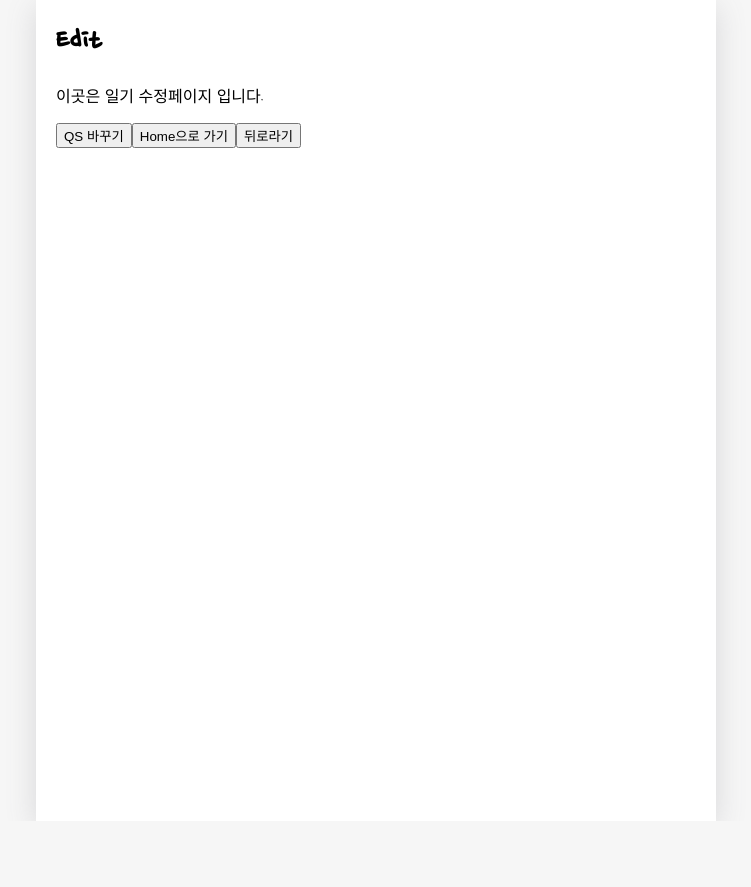
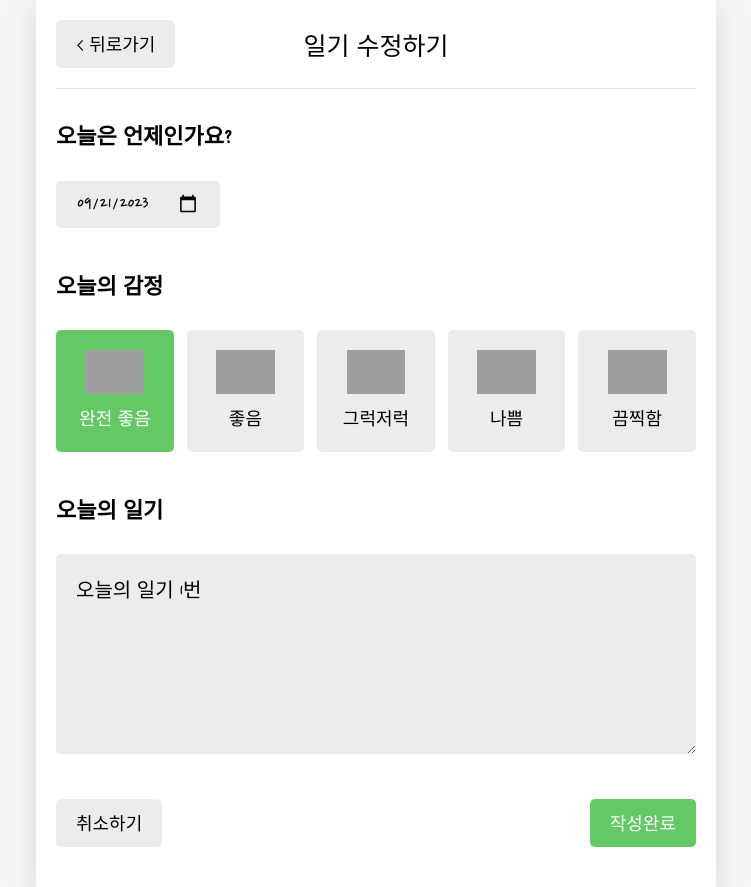
Before and after one commit to noyes5/react-diary-toy, a React (Create React App) app: page /edit/1 in a window 1280 px wide. Shown: the whole page, without its empty margins (264-1015 px from the left). Before the commit the page ends 821 px from the top, so only its background shows below. Built offline with nearby package versions, Linux system fonts and the light colour scheme; grey boxes are pictures that could not be loaded; a web font is replaced by a local one.

Commit message:
feat: 일기 수정 페이지 구현

```diff
--- a/src/components/DiaryEditor.js
+++ b/src/components/DiaryEditor.js
@@ -1,4 +1,4 @@
-import { useContext, useRef, useState } from "react";
+import { useContext, useEffect, useRef, useState } from "react";
 import { useNavigate } from "react-router-dom";
 import { DiaryDispatchContext } from "../App";
 
@@ -39,13 +39,13 @@
   return date.toISOString().slice(0, 10);
 };
 
-const DiaryEditor = () => {
+const DiaryEditor = ({ isEdit, originData }) => {
   const contentRef = useRef();
   const [content, setContent] = useState("");
   const [emotion, setEmotion] = useState(3);
   const [date, setDate] = useState(getStringDate(new Date()));
 
-  const { onCreate } = useContext(DiaryDispatchContext);
+  const { onCreate, onEdit } = useContext(DiaryDispatchContext);
   const handleClickEmote = (emotion) => {
     setEmotion(emotion);
   };
@@ -56,15 +56,33 @@
       return;
     }
 
-    onCreate(date, content, emotion);
+    if (
+      window.confirm(
+        isEdit ? "일기를 수정하시겠습니까?" : "새로운 일기를 작성하시겠습니까?"
+      )
+    ) {
+      if (!isEdit) {
+        onCreate(date, content, emotion);
+      } else {
+        onEdit(originData.id, date, content, emotion);
+      }
+    }
     navigate("/", { replace: true });
   };
+
+  useEffect(() => {
+    if (isEdit) {
+      setDate(getStringDate(new Date(parseInt(originData.date))));
+      setEmotion(originData.emotion);
+      setContent(originData.content);
+    }
+  }, [isEdit, originData]);
 
   const navigate = useNavigate();
   return (
     <div className="DiaryEditor">
       <MyHeader
-        headText={"새 일기쓰기"}
+        headText={isEdit ? "일기 수정하기" : "새 일기쓰기"}
         leftChild={
           <MyButton text={" < 뒤로가기"} onClick={() => navigate(-1)} />
         }
--- a/src/pages/Edit.js
+++ b/src/pages/Edit.js
@@ -1,34 +1,34 @@
-import { useNavigate, useSearchParams } from "react-router-dom";
+import { useContext, useEffect, useState } from "react";
+import { useNavigate, useParams } from "react-router-dom";
+import { DiaryStateContext } from "../App";
+import DiaryEditor from "../components/DiaryEditor";
 
 const Edit = () => {
-    const navigate = useNavigate();
-    const [searchParams, setSearchParams] = useSearchParams();
+  const [originData, setOriginData] = useState();
+  const navigate = useNavigate();
+  const { id } = useParams();
 
-    const id = searchParams.get("id");
-    console.log("id : ", id);
+  const diaryList = useContext(DiaryStateContext);
 
-    const mode = searchParams.get("mode");
-    console.log("mode : ", mode);
+  useEffect(() => {
+    if (diaryList.length >= 1) {
+      const targetDiary = diaryList.find(
+        (it) => parseInt(it.id) === parseInt(id)
+      );
 
-    return (
-        <div>
-            <h1>Edit</h1>
-            <p>이곳은 일기 수정페이지 입니다.</p>
-            <button onClick={()=>setSearchParams({who:"noyes5"})}>
-                QS 바꾸기
-            </button>
+      if (targetDiary) {
+        setOriginData(targetDiary);
+      } else {
+        navigate("/", { replace: true });
+      }
+    }
+  }, [id, diaryList]);
 
-            <button onClick={()=> {
-                navigate("/home");
-            }}>
-
-            Home으로 가기
-            </button>
-            <button onClick={() => {
-                navigate(-1);
-            }}>뒤로라기</button>
-        </div>
-    );
+  return (
+    <div>
+      {originData && <DiaryEditor isEdit={true} originData={originData} />}
+    </div>
+  );
 };
 
 export default Edit;
```
